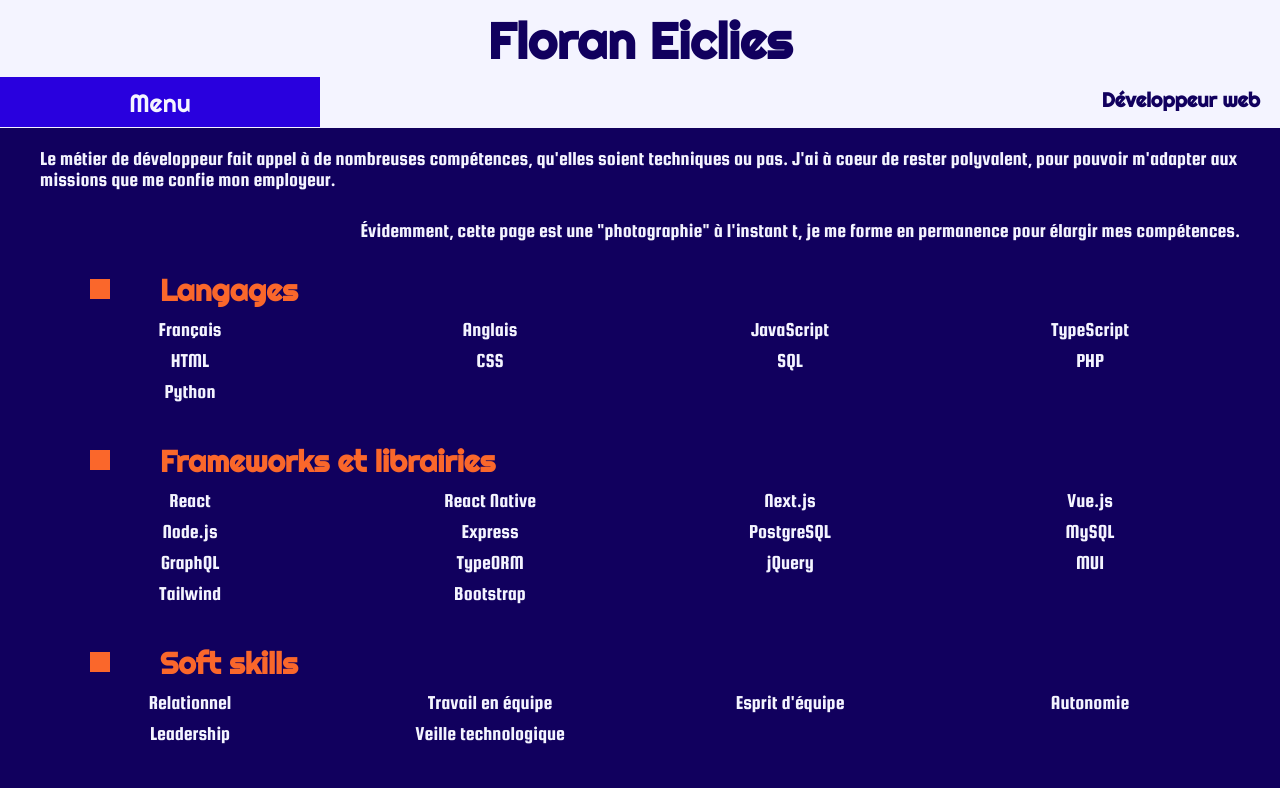
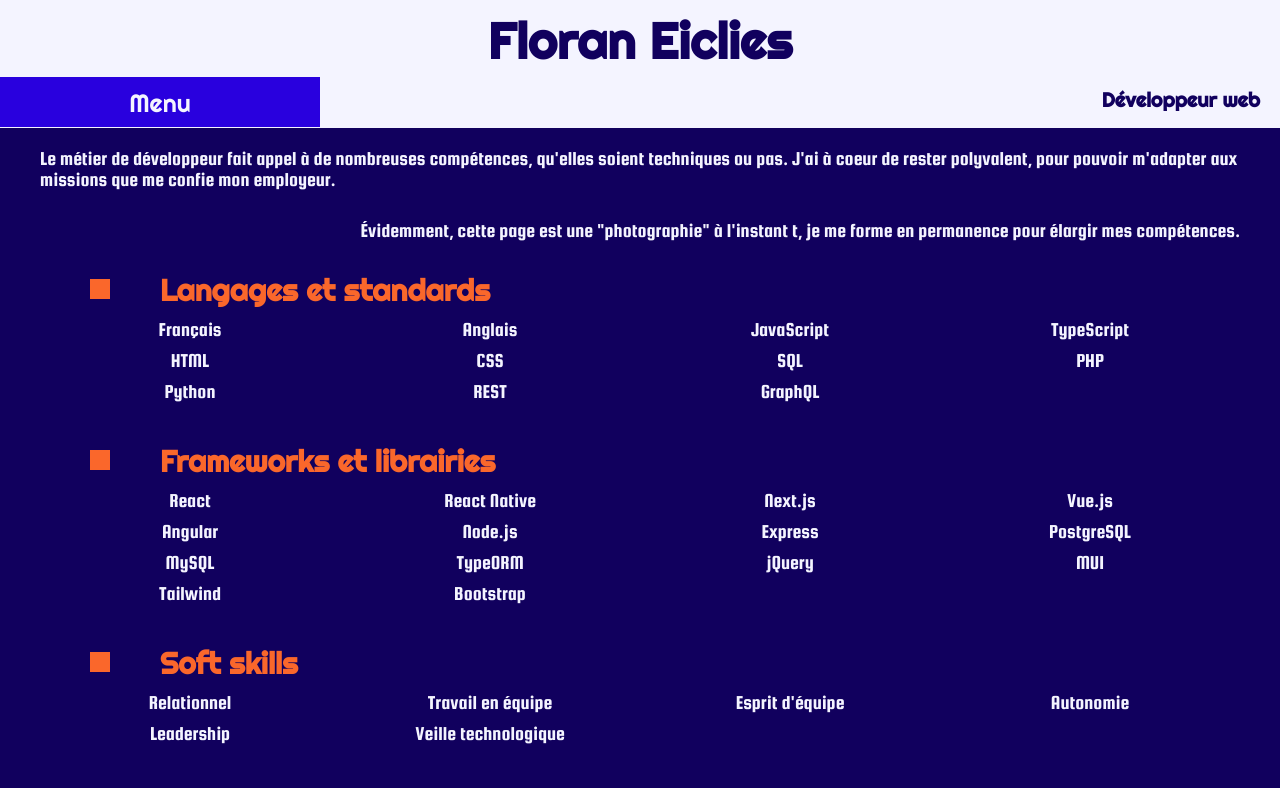
Before and after one commit to e-floran/online-cv, a React (Vite) app: page /skills in a window 1280 px wide. Shown: the top 788 px of the page. Built offline with nearby package versions, Linux system fonts and the light colour scheme.

Commit message:
updated data

```diff
--- a/src/pages/Education.tsx
+++ b/src/pages/Education.tsx
@@ -3,7 +3,10 @@ import { TextSection } from "../components/generic/TextSection";
 const educationData = [
   {
     title: "Développement",
-    texts: ["Développeur web, Wild code school, campus remote, 2020-2021"],
+    texts: [
+      "Développeur web, Wild code school, campus remote, 2020-2021",
+      "Titre professionnel Développeur web et web mobile, 2021",
+    ],
   },
   {
     title: "Journalisme et Économie",
--- a/src/pages/Experience.tsx
+++ b/src/pages/Experience.tsx
@@ -13,7 +13,7 @@ const experienceData = [
         texts: [
           "Avec plusieurs sites de e-commerces à gérer en parrallèle, cette opportunité renforce ma capacité à jongler entre plusieurs projets.",
         ],
-        technos: ["PHP", "jQuery"],
+        technos: ["PHP", "Angular", "jQuery"],
       },
       {
         title: "We Cheers",
--- a/src/pages/Home.tsx
+++ b/src/pages/Home.tsx
@@ -13,7 +13,7 @@ const homeData = [
   {
     title: "Mieux me connaître",
     texts: [
-      "J'aime écrire ! Que ce soit du code ou un langage plus traditionnel. Mais il y a plein d'autres domaines qui me passionnent.",
+      "L'apprentissage est pour moi un élément moteur, que ce soit apprendre aux autres ou bien apprendre des autres. C'est, à mon sens, un élément clé de la réussite d'une équipe. J'aime également écrire. Que ce soit du code ou un langage plus traditionnel.",
       "Ancien journaliste sportif, je suis un mordu de sport(s). Si tous m'intéressent, celui que je suis avec le plus d'assiduité est le basket. Je l'ai d'ailleurs pratiqué, à petit niveau, en universitaire ou en tournois corpo pour représenter mon ancien employeur.",
       "J'apprécie également me détendre avec des jeux de société ou des jeux vidéo, surtout à plusieurs pour un moment de convivialité.",
       "Enfin, mon loisir principal au quotidien reste la cuisine, que ce soit pour ma compagne, mes enfants ou mes amis. J'aime y mélanger les saveurs d'horizons différents.",
--- a/src/pages/Skills.tsx
+++ b/src/pages/Skills.tsx
@@ -2,7 +2,7 @@ import "../style/skills.css";
 import { SkillsCategory } from "../components/skills/SkillsCategory";
 const skillsData = [
   {
-    title: "Langages",
+    title: "Langages et standards",
     skills: [
       "Français",
       "Anglais",
@@ -13,6 +13,8 @@ const skillsData = [
       "SQL",
       "PHP",
       "Python",
+      "REST",
+      "GraphQL",
     ],
   },
   {
@@ -22,11 +24,11 @@ const skillsData = [
       "React Native",
       "Next.js",
       "Vue.js",
+      "Angular",
       "Node.js",
       "Express",
       "PostgreSQL",
       "MySQL",
-      "GraphQL",
       "TypeORM",
       "jQuery",
       "MUI",
@@ -51,6 +53,7 @@ const skillsData = [
       "Git",
       "GitHub",
       "GitLab",
+      "Jira",
       "VS code",
       "Bureautique",
       "CMS, montage",
```
